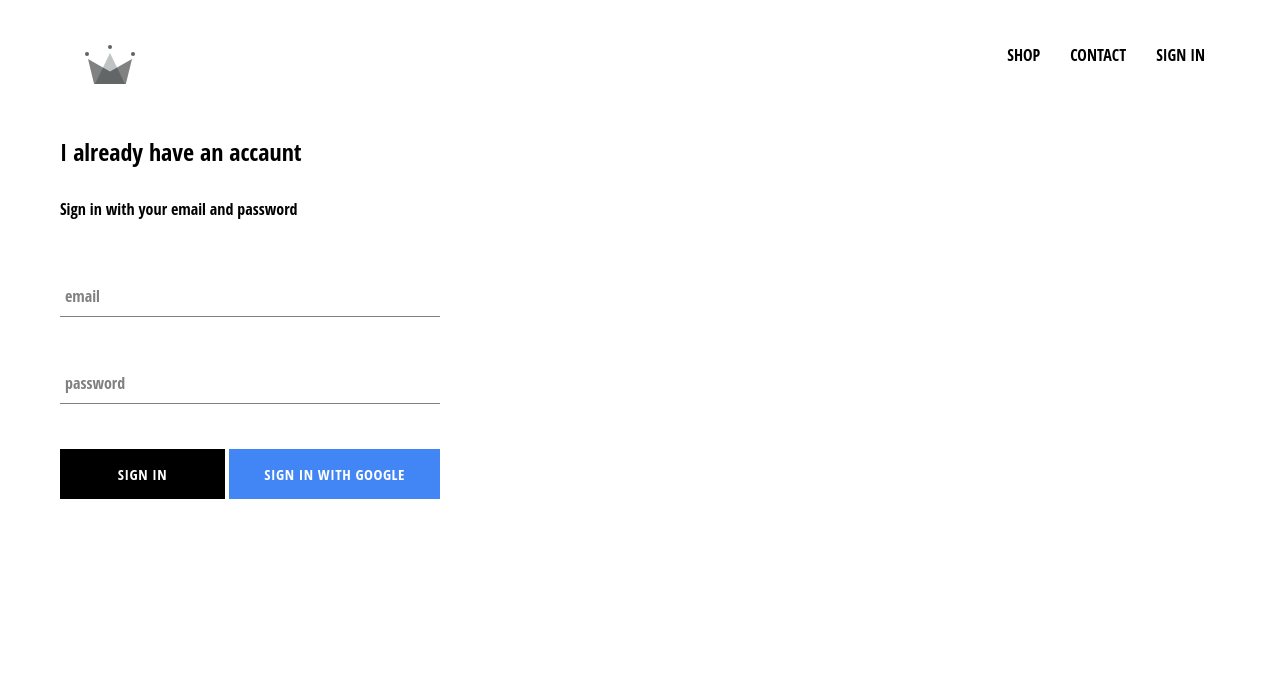
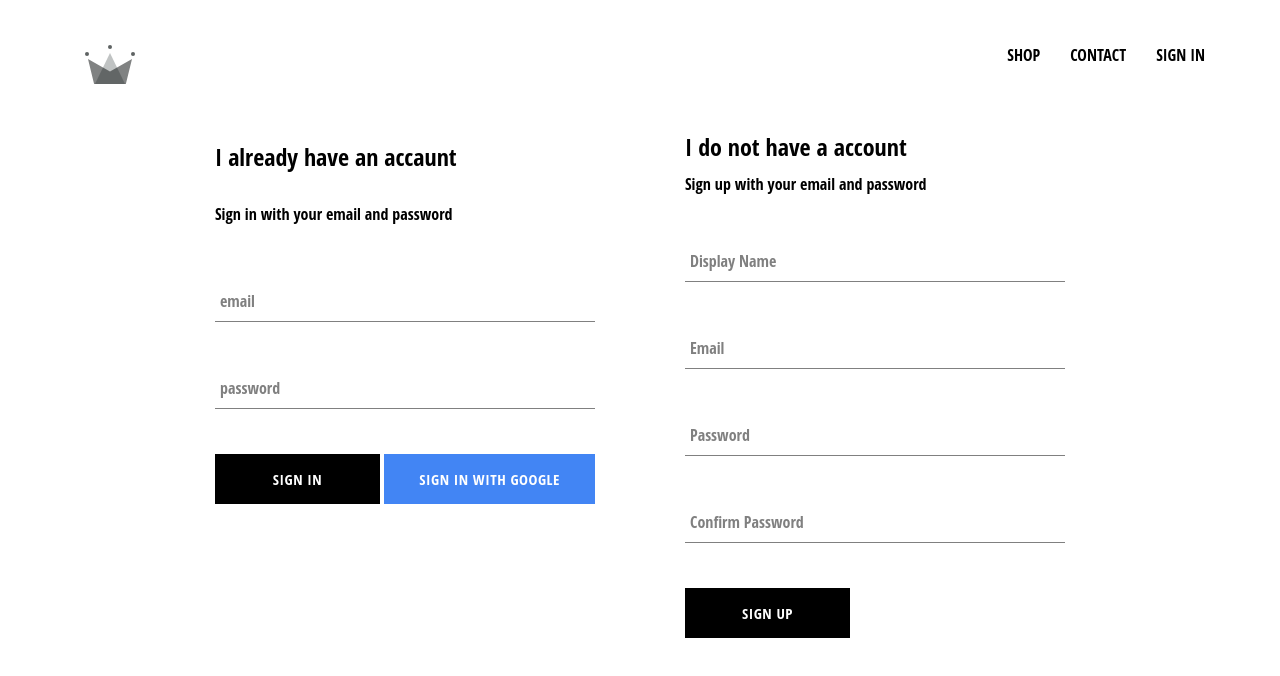
Before and after one commit to OlexandrIshchuk/crwn-clothing, a React (Create React App) app: page /signin in a window 1280 px wide. Shown: the top 676 px of the page. Built offline with nearby package versions, Linux system fonts and the light colour scheme; no server answers; the HTML template or start-up script is replaced by a standard one.

Commit message:
implemented firebase utils, included ability to store authenticated users into our firestore database

```diff
--- a/src/App.js
+++ b/src/App.js
@@ -5,7 +5,7 @@
 import ShopPage from './pages/shop/shop.component';
 import Header from './components/header/header.component';
 import SignInAndSingApPages from './pages/sign-in-and-sign-up/sign-in-and-sign-up.component';
-import { auth } from './firebase/firebase.utils'
+import { auth, createUserProfileDocument } from './firebase/firebase.utils'
 
 
 class App extends React.Component {
@@ -20,11 +20,23 @@
   unsubscribeFromAuth = null
 
   componentDidMount(){
-    this.unsubscribeFromAuth = auth.onAuthStateChanged(user => {
-      this.setState({currentUser: user});
+    this.unsubscribeFromAuth = auth.onAuthStateChanged(async userAuth => {
+      if(userAuth){
+        const userRef = await createUserProfileDocument(userAuth);
 
-      console.log(user);
-    })
+        userRef.onSnapshot(snapShot => {
+          this.setState({
+            currentUser: {
+              id: snapShot.id,
+              ...snapShot.data()
+            }
+          });
+          console.log(this.state);
+        });
+      }
+
+      this.setState({currentUser: userAuth})
+    });
   }
 
   componentWillUnmount(){
--- /dev/null
+++ b/src/components/sign-up/sign-up.component.jsx
@@ -0,0 +1,97 @@
+import React from "react";
+import FormInput from "../form-input/form-input.component";
+import CustomButton from "../custom-button/custom-button.component";
+import { auth, createUserProfileDocument } from '../../firebase/firebase.utils'
+import './sign-up.styles.scss';
+
+class SignUp extends React.Component {
+    constructor(){
+        super();
+
+        this.state = {
+            displayName: '',
+            email: '',
+            password: '',
+            confirmPassword: ''
+        }
+    }
+
+    handleSubmit = async event => {
+        event.preventDefault();
+
+        const {displayName, email, password, confirmPassword} = this.state;
+
+        if(password !== confirmPassword){
+            alert("password don't match");
+            return;
+        }
+
+        try {
+            const { user } = await auth.createUserWithEmailAndPassword(email, password);
+
+            await createUserProfileDocument(user, {displayName});
+
+            this.setState({
+                displayName: '',
+                email: '',
+                password: '',
+                confirmPassword: ''
+            });
+
+        } catch (error) {
+            console.error(error);
+        }
+    }
+
+    handleChange = event => {
+        const {name, value} = event.target;
+        this.setState({[name]: value});
+    }
+
+    render(){
+        const {displayName, email, password, confirmPassword} = this.state;
+        return(
+            <div className="sign-up">
+                <h2 className="title">I do not have a account</h2>
+                <span>Sign up with your email and password</span>
+                <form className="sign-up-form" onSubmit={this.handleSubmit}>
+                    <FormInput
+                        type='text'
+                        name='displayName'
+                        value={displayName}
+                        onChange={this.handleChange}
+                        label='Display Name'
+                        required
+                    />
+                    <FormInput
+                        type='email'
+                        name='email'
+                        value={email}
+                        onChange={this.handleChange}
+                        label='Email'
+                        required
+                    />
+                    <FormInput
+                        type='password'
+                        name='password'
+                        value={password}
+                        onChange={this.handleChange}
+                        label='Password'
+                        required
+                    />
+                    <FormInput
+                        type='password'
+                        name='confirmPassword'
+                        value={confirmPassword}
+                        onChange={this.handleChange}
+                        label='Confirm Password'
+                        required
+                    />
+                    <CustomButton type='submit'>SIGN UP</CustomButton>
+                </form>
+            </div>
+        )
+    }
+}
+
+export default SignUp;
--- /dev/null
+++ b/src/components/sign-up/sign-up.styles.scss
@@ -0,0 +1,9 @@
+.sign-up {
+  display: flex;
+  flex-direction: column;
+  width: 380px;
+
+  .title {
+    margin: 10px 0;
+  }
+}
--- a/src/firebase/firebase.utils.js
+++ b/src/firebase/firebase.utils.js
@@ -12,6 +12,32 @@
     measurementId: "G-8C34D5C243"
 };
 
+export const createUserProfileDocument = async (userAuth, additionalData) => {
+    if (!userAuth) return;
+
+    const userRef = firestore.doc(`users/${userAuth.uid}`);
+
+    const snapShot = await userRef.get();
+
+    if(!snapShot.exists) {
+        const {displayName, email} = userAuth;
+        const createdAt = new Date();
+
+        try {
+            await userRef.set({
+                displayName,
+                email,
+                createdAt,
+                ...additionalData
+            })
+        } catch (error) {
+            console.log('error creating user', error.message);
+        }
+    };
+
+    return userRef;
+}
+
 firebase.initializeApp(config);
 
 export const auth = firebase.auth();
--- a/src/pages/sign-in-and-sign-up/sign-in-and-sign-up.component.jsx
+++ b/src/pages/sign-in-and-sign-up/sign-in-and-sign-up.component.jsx
@@ -1,10 +1,12 @@
 import React from "react";
 import SignIn from "../../components/sign-in/sign-in.component";
+import SignUp from "../../components/sign-up/sign-up.component";
 import './sign-in-and-sign-up.styles.scss'
 
 const SignInAndSingApPages = () => (
     <div className="sign-in-and-sign-up">
-        <SignIn/>
+        <SignIn />
+        <SignUp />
     </div>
 );
 
--- a/src/pages/sign-in-and-sign-up/sign-in-and-sign-up.styles.scss
+++ b/src/pages/sign-in-and-sign-up/sign-in-and-sign-up.styles.scss
@@ -0,0 +1,6 @@
+.sign-in-and-sign-up {
+    width: 850px;
+    display: flex;
+    justify-content: space-between;
+    margin: 30px auto;
+}
```
